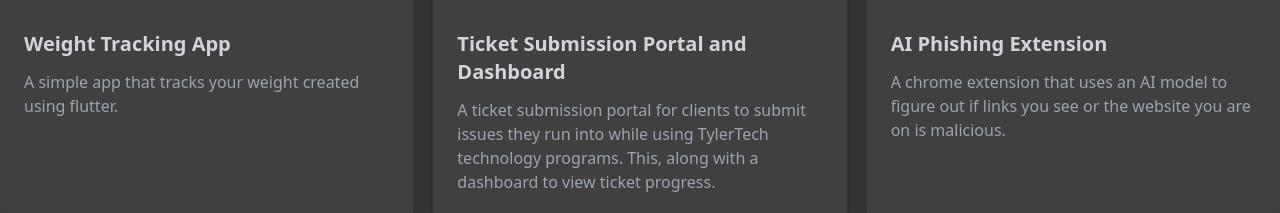
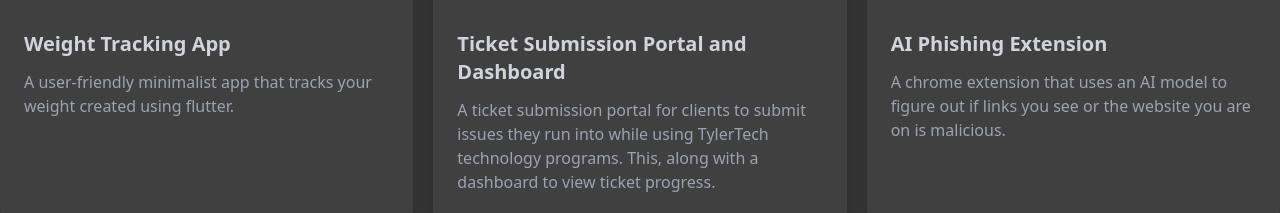
Before and after one commit to abdualdeen/personal-website, a React (Vite) app: page /projects in a window 1280 px wide. Shown: the part 486-699 px from the top of the page. Built offline with nearby package versions, Linux system fonts and the light colour scheme; a web font is replaced by a local one.

Commit message:
updated description for weight tracking app

```diff
--- a/src/pages/Projects.tsx
+++ b/src/pages/Projects.tsx
@@ -31,7 +31,7 @@ export default function Projects() {
                     Weight Tracking App
                   </p>
                   <p className="mt-3 text-base text-gray-400">
-                    A simple app that tracks your weight created using flutter.
+                    A user-friendly minimalist app that tracks your weight created using flutter.
                   </p>
                 </a>
               </div>
```
